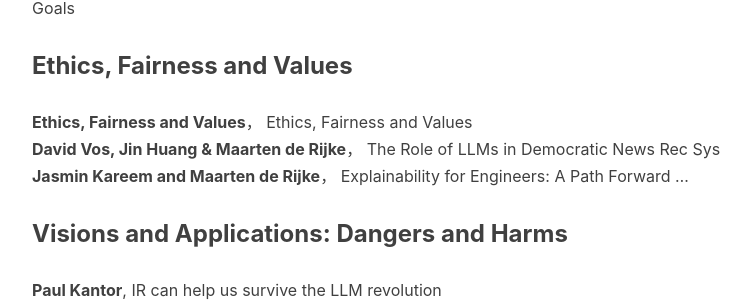
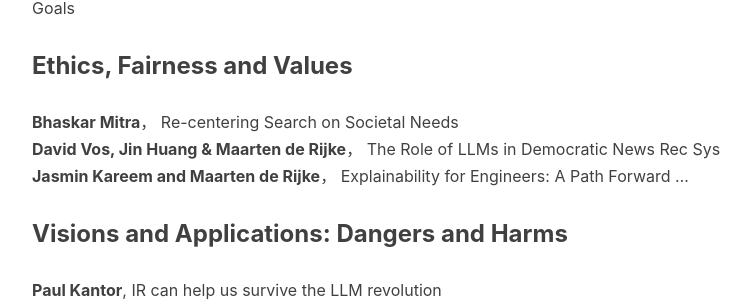
Before and after one commit to SearchFutures/SearchFutures.github.io, a Jekyll site: the page built from index.md, in a window 1280 px wide and 900 px high, scrolled down 3335 px. Shown: the part 148-453 px from the top of the window, without its empty margins (233-984 px from the left). Built offline with Jekyll 4.4.1, drawn with Linux system fonts in a browser that asks for light colours; nearby versions of some CDN libraries; our own code applies the rules of GitHub Pages for plain Markdown files.

Commit message:
Update index.md

```diff
--- a/index.md
+++ b/index.md
@@ -109,7 +109,7 @@ Submission Deadlines: February 25, 2024
 **Kidist Mekonnen and Maarten de Rijke**, Beyond the Next Result: Optimizing for Long Term Goals <br/>
 
 ### Ethics, Fairness and Values
-**Ethics, Fairness and Values**， Ethics, Fairness and Values <br/>
+**Bhaskar Mitra**， Re-centering Search on Societal Needs <br/>
 **David Vos, Jin Huang & Maarten de Rijke**， The Role of LLMs in Democratic News Rec Sys <br/>
 **Jasmin Kareem and Maarten de Rijke**， Explainability for Engineers: A Path Forward … <br/>
 
```
